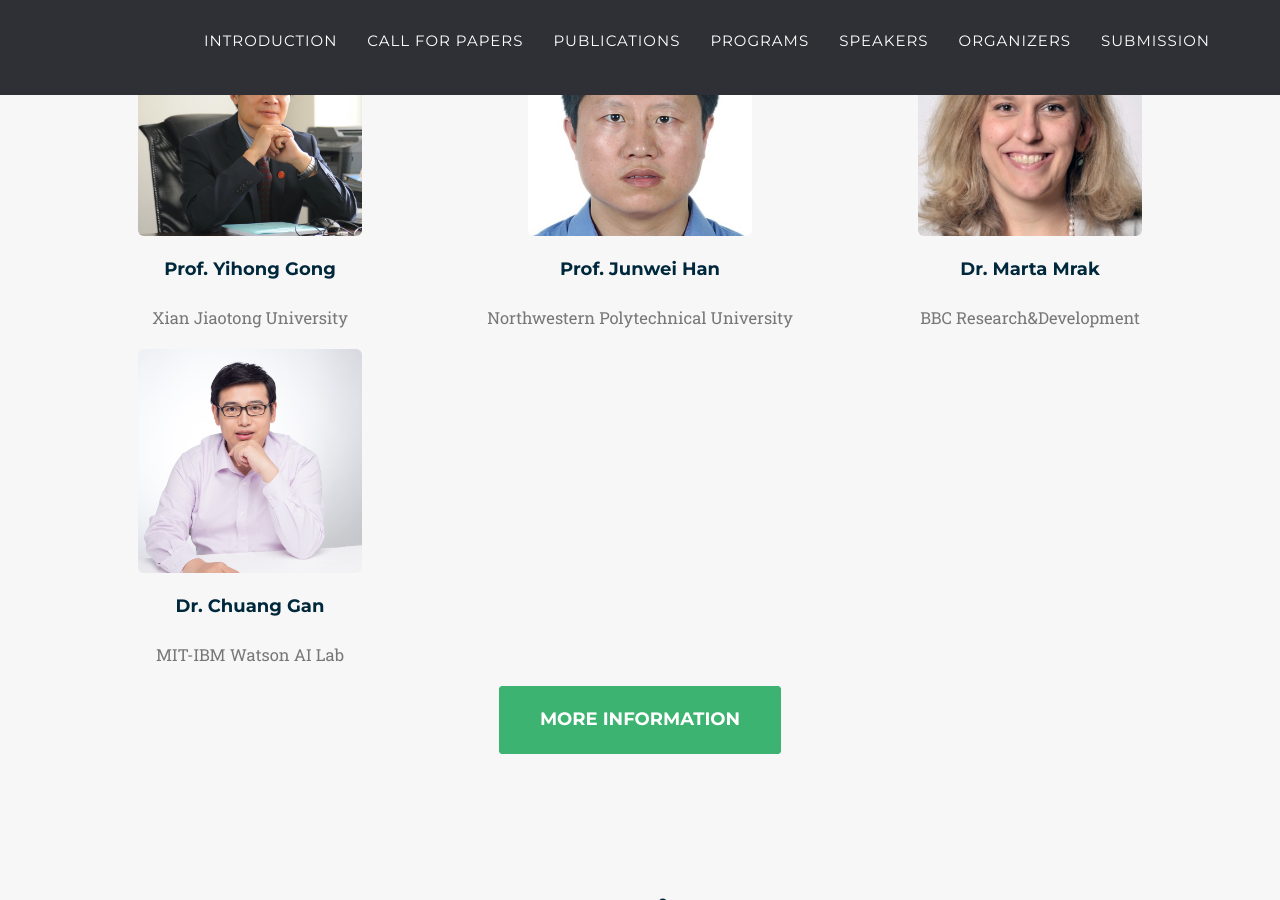
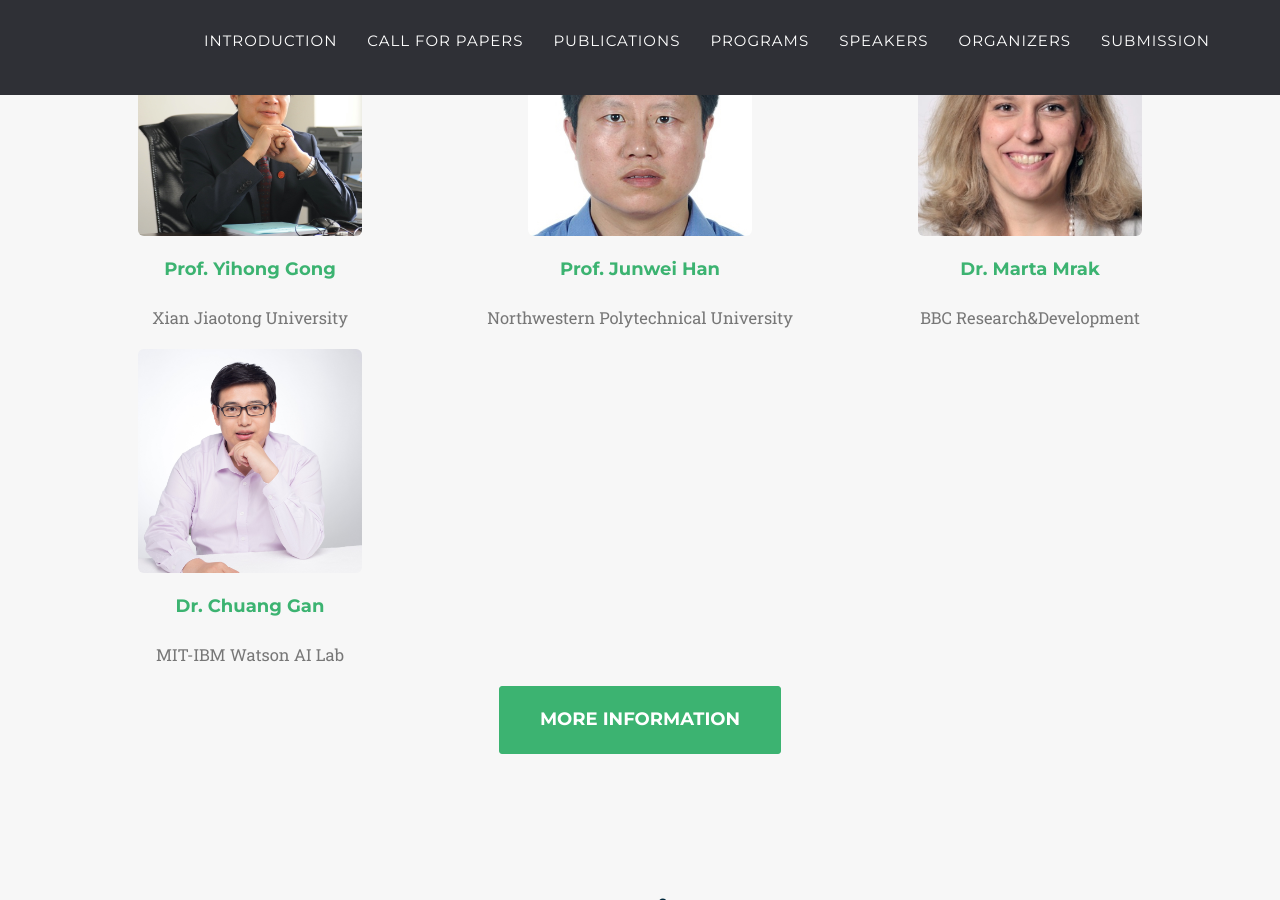
Before and after one commit to MCFR-MM22/MCFR-MM22.github.io, a Jekyll site: the page built from index.html, in a window 1280 px wide and 900 px high, scrolled down 2419 px. Built offline with Jekyll 4.4.1, drawn with Linux system fonts in a browser that asks for light colours; some web fonts are replaced.

Commit message:
Update speakers.html

```diff
--- a/_includes/2021_data/speakers.html
+++ b/_includes/2021_data/speakers.html
@@ -14,7 +14,7 @@
                     <center><img src="../css/2021_style/img/speakers/{{ post.thumbnail }}" class="img-centered img-rounded"  width="224px" height="224px"/></center>
                     <!-- </a> -->
                     <center><div class="speakers-caption" >
-                        <h4 style="text-transform: capitalize;">{{ post.title }}</h4>
+                        <a href="/speakers_info"><h4 style="text-transform: capitalize;">{{ post.title }}</h4></a>
                         <p class="text-muted">{{ post.subtitle }}</p>
                     </div></center>
                 </div>
```
